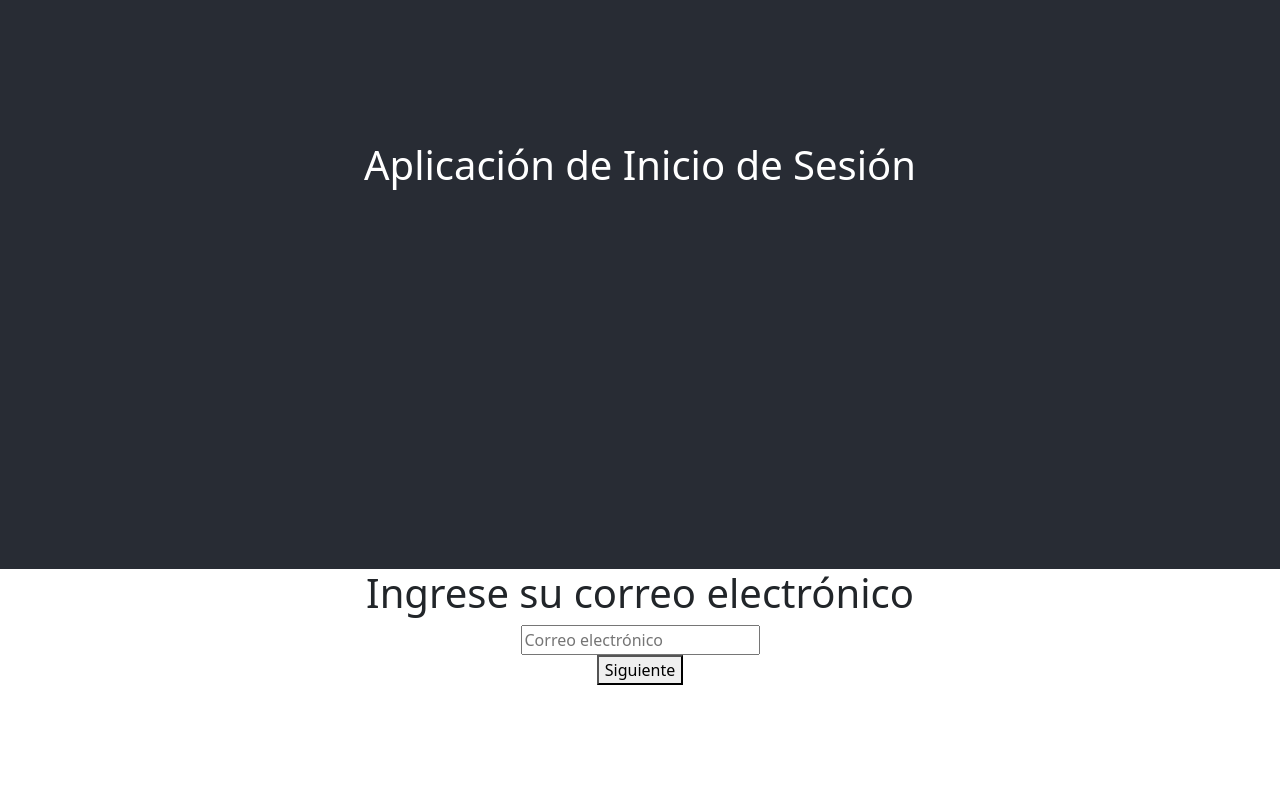
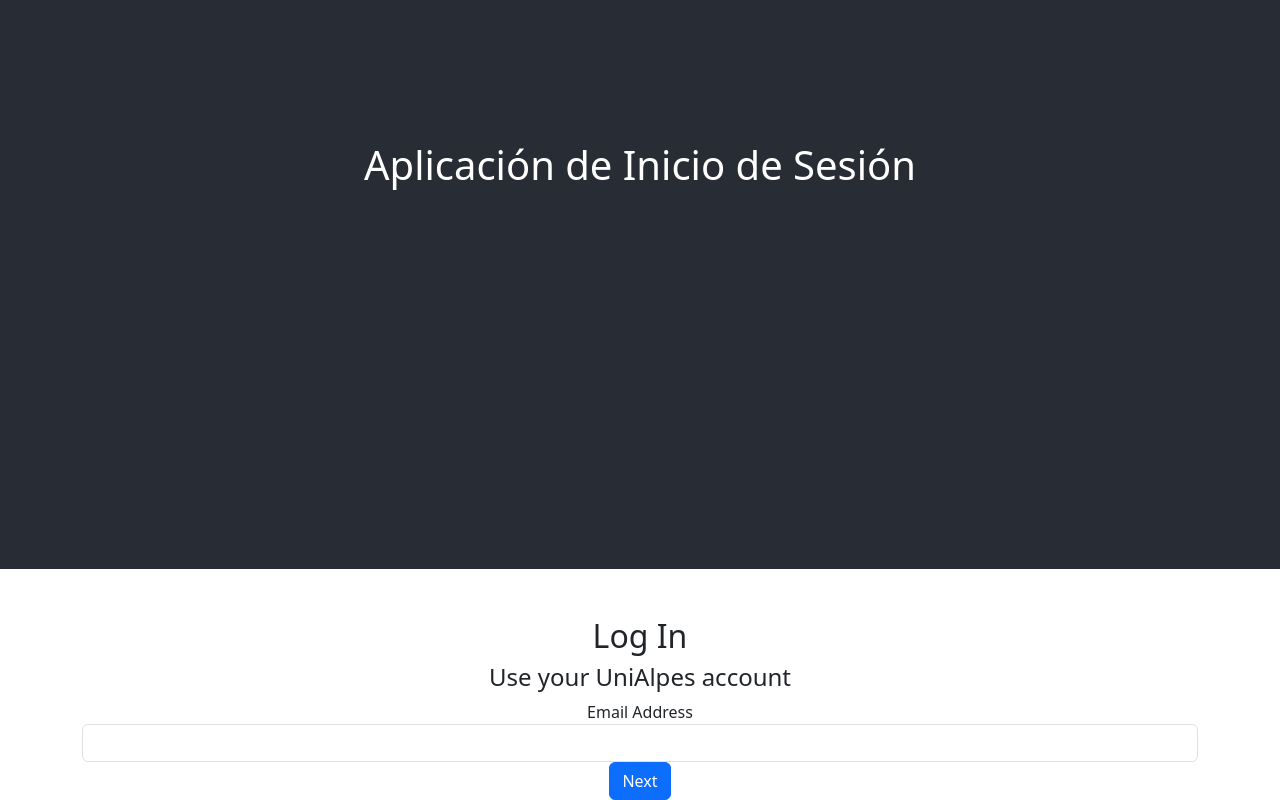
Before and after one commit to taleslosada/Parcial1Web, a React (Create React App) app: page / in a window 1280 px wide. Shown: the part 231-1031 px from the top of the page. Before the commit the page ends 916 px from the top, so only its background shows below. Built offline with nearby package versions, Linux system fonts and the light colour scheme.

Commit message:
finishing

```diff
--- a/src/login.js
+++ b/src/login.js
@@ -1,76 +1,143 @@
-import React, { useState } from 'react';
+import React, { useState } from "react";
+import { useNavigate } from "react-router-dom";
+import "bootstrap/dist/css/bootstrap.min.css";
+import loginData from "./login.json";
+import { FormattedMessage, useIntl } from "react-intl";
 
 function Login() {
-  const [email, setEmail] = useState('');
-  const [password, setPassword] = useState('');
-  const [step, setStep] = useState(1); // 1 para el paso de correo, 2 para el paso de contraseña
-  const [emailError, setEmailError] = useState('');
-  const [passwordError, setPasswordError] = useState('');
+  const navigate = useNavigate();
+  const [formData, setFormData] = useState({ email: "", password: "" });
+  const [emailValid, setEmailValid] = useState(true);
+  const [passwordValid, setPasswordValid] = useState(true);
+  const [error, setError] = useState("");
+  const [step, setStep] = useState(1);
 
-  const validateEmail = () => {
-    // Validación de formato de correo electrónico
-    const emailRegex = /^[a-zA-Z0-9._-]+@[a-zA-Z0-9.-]+\.[a-zA-Z]{2,4}$/;
-    if (!email.match(emailRegex)) {
-      setEmailError('El correo electrónico no es válido');
-      return false;
-    }
-    setEmailError('');
-    return true;
+  const intl = useIntl();
+
+  const handleEmailChange = (e) => {
+    setFormData({ ...formData, email: e.target.value });
+    validateEmail(e.target.value);
   };
 
-  const validatePassword = () => {
-    // Validación de longitud mínima de la contraseña
-    if (password.length < 6) {
-      setPasswordError('La contraseña debe tener al menos 6 caracteres');
-      return false;
-    }
-    setPasswordError('');
-    return true;
+  const handlePasswordChange = (e) => {
+    setFormData({ ...formData, password: e.target.value });
+    validatePassword(e.target.value);
   };
 
-  const handleNextStep = () => {
+  const validateEmail = (email) => {
+    const emailRegex = /^[^\s@]+@[^\s@]+\.[^\s@]+$/;
+    const isEmailValid = emailRegex.test(email);
+    setEmailValid(isEmailValid);
+  };
+
+  const validatePassword = (password) => {
+    const passwordRegex = /^(?=.*[A-Za-z])(?=.*\d)(?=.*[@$!%*#?&])[A-Za-z\d@$!%*#?&]{6,}$/;
+    const isPasswordValid = passwordRegex.test(password);
+    setPasswordValid(isPasswordValid);
+  };
+
+  const changeStep = () => {
     if (step === 1) {
-      if (validateEmail()) {
+      if (emailValid) {
+        setError("");
         setStep(2);
+      } else {
+        setError(intl.formatMessage({ id: "login.emailInvalid" }));
       }
     } else if (step === 2) {
-      if (validatePassword()) {
-        // Realizar la autenticación aquí (por ejemplo, enviar una solicitud POST al backend)
-        // Si la autenticación es exitosa, puedes redirigir al usuario a la página principal
+      if (passwordValid) {
+        addUserToJSON();
+      } else {
+        setError(intl.formatMessage({ id: "login.passwordInvalid" }));
       }
     }
   };
 
+  const generateRandomRole = () => {
+    return Math.random() < 0.5;
+  };
+
+  const addUserToJSON = () => {
+    if (!emailValid || !passwordValid) {
+      setError(intl.formatMessage({ id: "login.invalidCredentials" }));
+      return;
+    }
+
+    console.log("Agregando", formData);
+    const newUser = {
+      id: loginData.length + 1,
+      email: formData.email,
+      password: formData.password,
+      role: generateRandomRole(),
+    };
+
+    loginData.push(newUser);
+
+    navigate("/Home", { state: { userRole: newUser.role } });
+  };
+
   return (
-    <div>
-      {step === 1 ? (
-        <div>
-          <h1>Ingrese su correo electrónico</h1>
+    <div className="container mt-5">
+      <div className="row">
+        <div className="col-md-12">
+          {error && <div className="alert alert-danger">{error}</div>}
+          {step === 1 && (
+            <form>
+              <div className="form-group">
+                <h2>
+                  <FormattedMessage id="login.loginHeader" />
+                </h2>
+                <h4>
+                  <FormattedMessage id="login.useUniAlpesAccount" />
+                </h4>
+                <label>
+                  <FormattedMessage id="login.emailLabel" />
+                </label>
                 <input
                   type="email"
-            placeholder="Correo electrónico"
-            value={email}
-            onChange={(e) => setEmail(e.target.value)}
+                  className={`form-control ${emailValid ? "" : "is-invalid"}`}
+                  value={formData.email}
+                  onChange={handleEmailChange}
                 />
-          {emailError && <p className="error">{emailError}</p>}
+                {!emailValid && (
+                  <div className="invalid-feedback">
+                    <FormattedMessage id="login.emailInvalidMessage" />
                   </div>
-      ) : (
-        <div>
-          <h1>Ingrese su contraseña</h1>
-          <p>Correo ingresado: {email}</p>
+                )}
+              </div>
+              <button type="button" className="btn btn-primary" onClick={changeStep}>
+                <FormattedMessage id="login.nextButton" />
+              </button>
+            </form>
+          )}
+          {step === 2 && (
+            <form>
+              <div className="form-group">
+                <h4>{formData.email}</h4>
+                <label>
+                  <FormattedMessage id="login.passwordLabel" />
+                </label>
                 <input
                   type="password"
-            placeholder="Contraseña"
-            value={password}
-            onChange={(e) => setPassword(e.target.value)}
+                  className={`form-control ${passwordValid ? "" : "is-invalid"}`}
+                  value={formData.password}
+                  onChange={handlePasswordChange}
                 />
-          {passwordError && <p className="error">{passwordError}</p>}
+                {!passwordValid && (
+                  <div className="invalid-feedback">
+                    <FormattedMessage id="login.passwordInvalidMessage" />
                   </div>
                 )}
-      <button onClick={handleNextStep}>Siguiente</button>
+              </div>
+              <button type="button" className="btn btn-primary" onClick={changeStep}>
+                <FormattedMessage id="login.loginButton" />
+              </button>
+            </form>
+          )}
+        </div>
+      </div>
     </div>
   );
 }
 
-
 export default Login;
```
Lines whose indentation alone changed are shown as unchanged.
